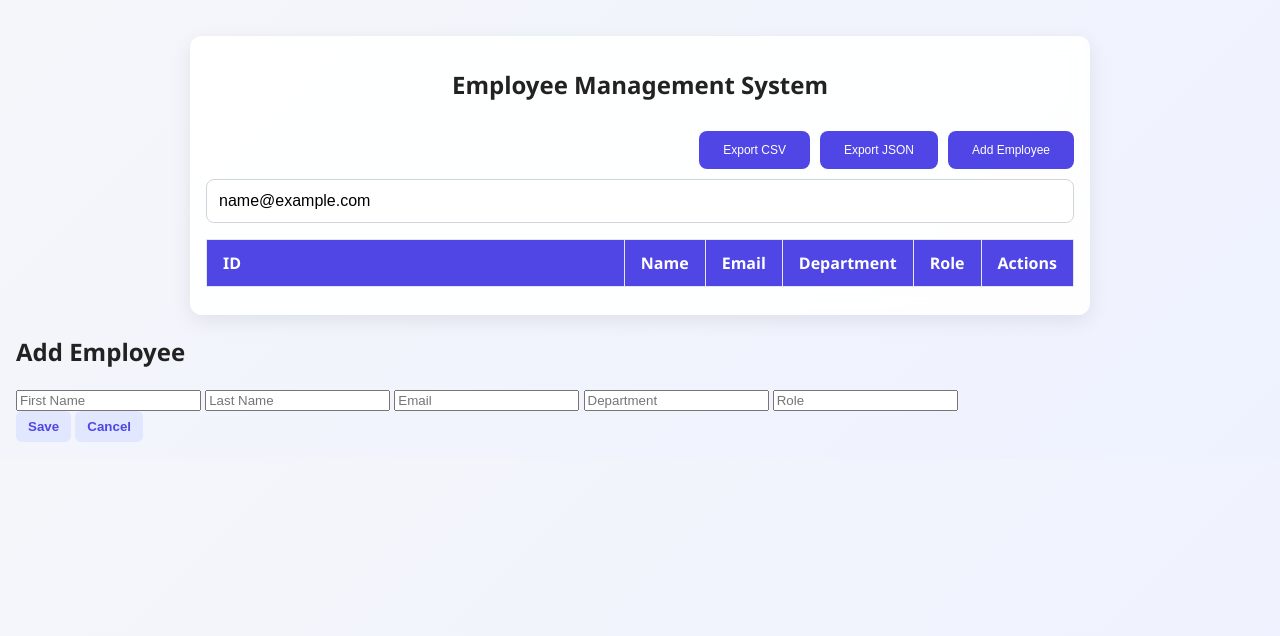
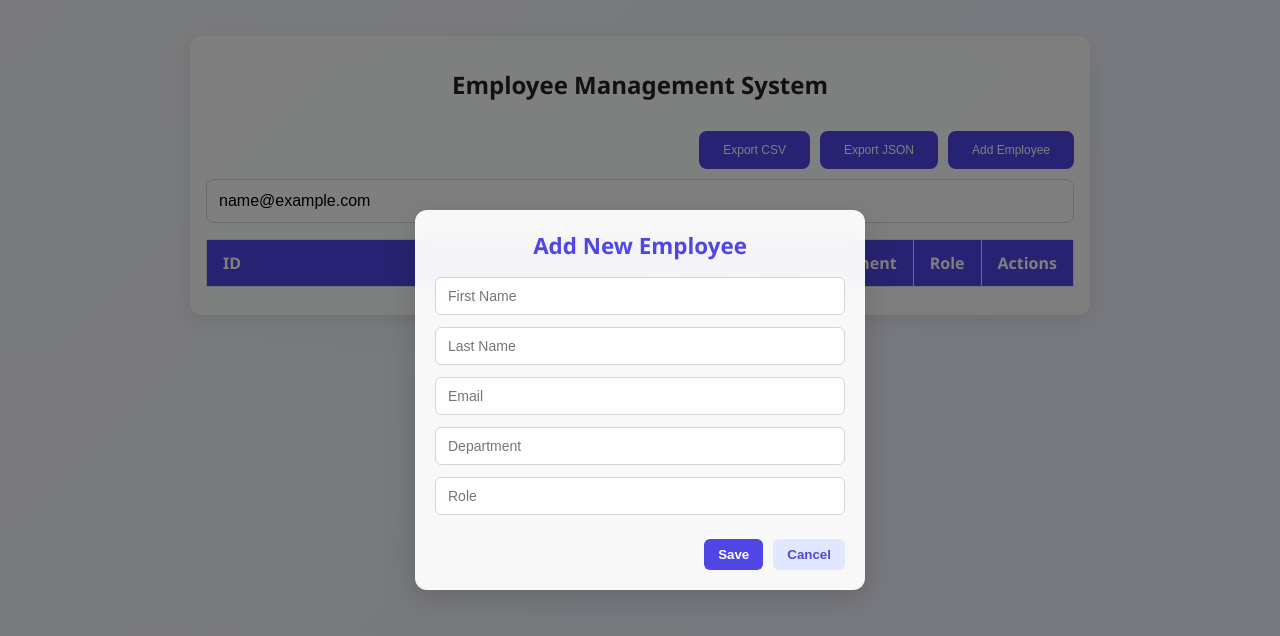
Before and after one commit to ImthiazRagib/employee-management-system, a website built with Vite: page index.html in a window 1280 px wide. Both pictures are taken after typing "name@example.com" into the empty fields and a click on the button "Add Employee". Built offline with nearby package versions, Linux system fonts and the light colour scheme; no server answers.

Commit message:
feat(ui): implement add employee modal with improved styling
- Add employee button triggers modal with form to create new employees
- Modal uses modern blur backdrop and smooth transitions
- New employees are added to the beginning of the collection for better UX
- EmployeeCollection.add() now uses unshift() instead of push() to show new entries first

```diff
--- a/css/style.css
+++ b/css/style.css
@@ -189,3 +189,124 @@
     background: #eef2ff;
   }
 }
+
+/* =========================
+   Modal Base
+========================= */
+
+.modal {
+  position: fixed;
+  top: 0;
+  left: 0;
+  width: 100%;
+  height: 100%;
+  display: flex;
+  align-items: center;
+  justify-content: center;
+  background: rgba(0, 0, 0, 0.5);
+  opacity: 0;
+  pointer-events: none;
+  transition: opacity 0.3s ease;
+  z-index: 1000;
+}
+
+.modal.show {
+  opacity: 1;
+  pointer-events: auto;
+}
+
+.modal-content {
+  background: rgba(255, 255, 255, 0.95);
+  backdrop-filter: blur(10px);
+  border-radius: 12px;
+  padding: 20px;
+  width: 90%;
+  max-width: 450px;
+  box-shadow: 0 8px 30px rgba(0,0,0,0.15);
+  transform: translateY(-30px);
+  transition: transform 0.3s ease;
+}
+
+.modal.show .modal-content {
+  transform: translateY(0);
+}
+
+/* Modal header */
+.modal-content h2 {
+  margin-top: 0;
+  margin-bottom: 16px;
+  color: #4f46e5;
+  font-size: 1.4rem;
+  text-align: center;
+}
+
+/* Form Inputs */
+.modal-content form {
+  display: flex;
+  flex-direction: column;
+  gap: 12px;
+}
+
+.modal-content input,
+.modal-content select {
+  padding: 10px 12px;
+  border-radius: 6px;
+  border: 1px solid #d0d5dd;
+  font-size: 14px;
+  width: 100%;
+}
+
+.modal-content input:focus,
+.modal-content select:focus {
+  outline: none;
+  border-color: #4f46e5;
+  box-shadow: 0 0 0 3px rgba(79, 70, 229, 0.15);
+}
+
+/* Actions */
+.modal-actions {
+  display: flex;
+  justify-content: flex-end;
+  gap: 10px;
+  margin-top: 12px;
+}
+
+.modal-actions button {
+  padding: 8px 14px;
+  border: none;
+  border-radius: 6px;
+  font-weight: 600;
+  cursor: pointer;
+  transition: background 0.2s ease;
+}
+
+.modal-actions button.save-btn {
+  background: #4f46e5;
+  color: white;
+}
+
+.modal-actions button.save-btn:hover {
+  background: #4338ca;
+}
+
+.modal-actions button.cancel-btn {
+  background: #e0e7ff;
+  color: #4f46e5;
+}
+
+.modal-actions button.cancel-btn:hover {
+  background: #c7d2fe;
+}
+
+/* Responsive */
+@media (min-width: 480px) {
+  .modal-content {
+    width: 400px;
+  }
+}
+
+@media (min-width: 768px) {
+  .modal-content {
+    width: 450px;
+  }
+}
--- a/js/app.js
+++ b/js/app.js
@@ -3,6 +3,7 @@
 import PaginationComponent from './components/PaginationComponents';
 import SearchComponent from './components/SearchComponent';
 import TableComponent from './components/TableComponent';
+import Employee from './models/Employee';
 import EmployeeCollection from './models/EmployeeCollection';
 import DataService from './services/DataService';
 import { debounce, exportCSV, exportJSON } from './utils/helpers';
@@ -73,7 +74,30 @@
   debounce(handleSearch, 300)
 );
 
-// Delete
+// Add Employee
+document.getElementById("addBtn").onclick = () => {
+  modal.open((data) => {
+    // Create Employee instance
+    const newEmployee = new Employee({
+      id: Date.now(), // unique ID
+      firstName: data.firstName,
+      lastName: data.lastName,
+      email: data.email,
+      department: data.department,
+      role: data.role
+    });
+
+    // Add to collection
+    collection.add(newEmployee);
+
+    // Refresh filtered data and table
+    filteredData = collection.employees;
+    currentPage = 1;
+    render();
+  });
+};
+
+// Delete Employee
 function handleDelete(id) {
   // 1️⃣ Show confirmation
   const confirmed = confirm("Are you sure you want to delete this employee?");
--- a/js/components/ModalComponent.js
+++ b/js/components/ModalComponent.js
@@ -1,42 +1,49 @@
 export default class ModalComponent {
   constructor() {
     this.modal = document.createElement("div");
-    this.modal.className = "modal hidden";
+    this.modal.className = "modal";
     document.body.appendChild(this.modal);
   }
 
   open(onSubmit) {
     this.modal.innerHTML = `
-      <div class="modal-overlay"></div>
       <div class="modal-content">
-        <h2>Add Employee</h2>
+        <h2>Add New Employee</h2>
         <form id="employeeForm">
-          <input required name="firstName" placeholder="First Name" />
-          <input required name="lastName" placeholder="Last Name" />
-          <input required name="email" placeholder="Email" />
-          <input required name="department" placeholder="Department" />
-          <input required name="role" placeholder="Role" />
+          <input type="text" name="firstName" placeholder="First Name" required />
+          <input type="text" name="lastName" placeholder="Last Name" required />
+          <input type="email" name="email" placeholder="Email" required />
+          <input type="text" name="department" placeholder="Department" required />
+          <input type="text" name="role" placeholder="Role" required />
           <div class="modal-actions">
-            <button type="submit">Save</button>
-            <button type="button" id="cancelBtn">Cancel</button>
+            <button type="submit" class="save-btn">Save</button>
+            <button type="button" class="cancel-btn">Cancel</button>
           </div>
         </form>
       </div>
     `;
 
-    this.modal.classList.remove("hidden");
+    this.modal.classList.add("show");
 
+    // Close on overlay click
+    this.modal.onclick = (e) => {
+      if (e.target === this.modal) this.close();
+    };
+
+    // Cancel button
+    this.modal.querySelector(".cancel-btn").onclick = () => this.close();
+
+    // Submit form
     this.modal.querySelector("#employeeForm").onsubmit = (e) => {
       e.preventDefault();
       const formData = Object.fromEntries(new FormData(e.target));
-      onSubmit(formData);
+      onSubmit(formData); // callback to app
       this.close();
     };
-
-    this.modal.querySelector("#cancelBtn").onclick = () => this.close();
   }
 
   close() {
-    this.modal.classList.add("hidden");
+    this.modal.classList.remove("show");
+    setTimeout(() => (this.modal.innerHTML = ""), 300);
   }
 }
--- a/js/models/EmployeeCollection.js
+++ b/js/models/EmployeeCollection.js
@@ -8,7 +8,7 @@
     }
 
     add(employee) {
-        this.employees.push(employee);
+        this.employees.unshift(employee);
     }
 
     deleteById(id) {
```
